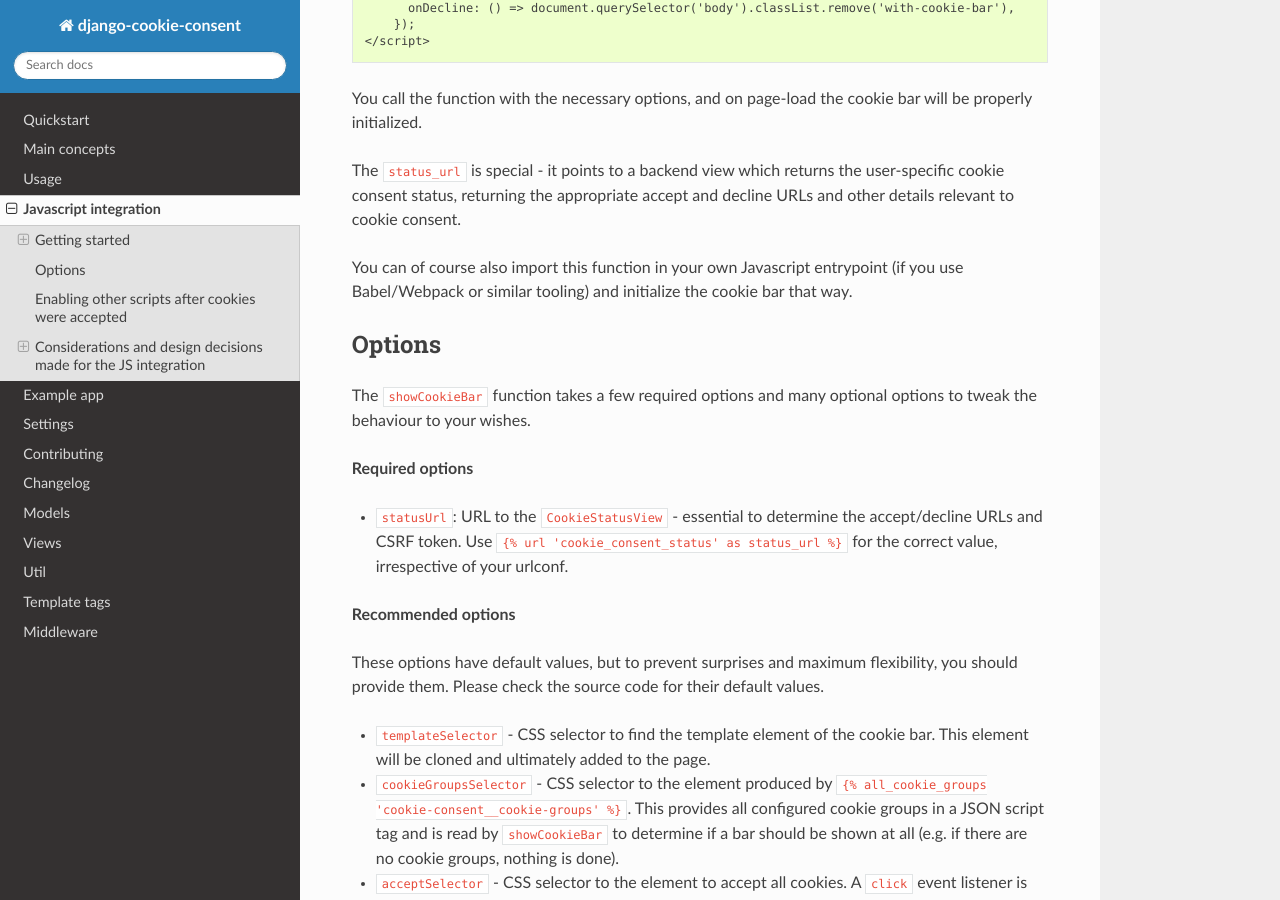
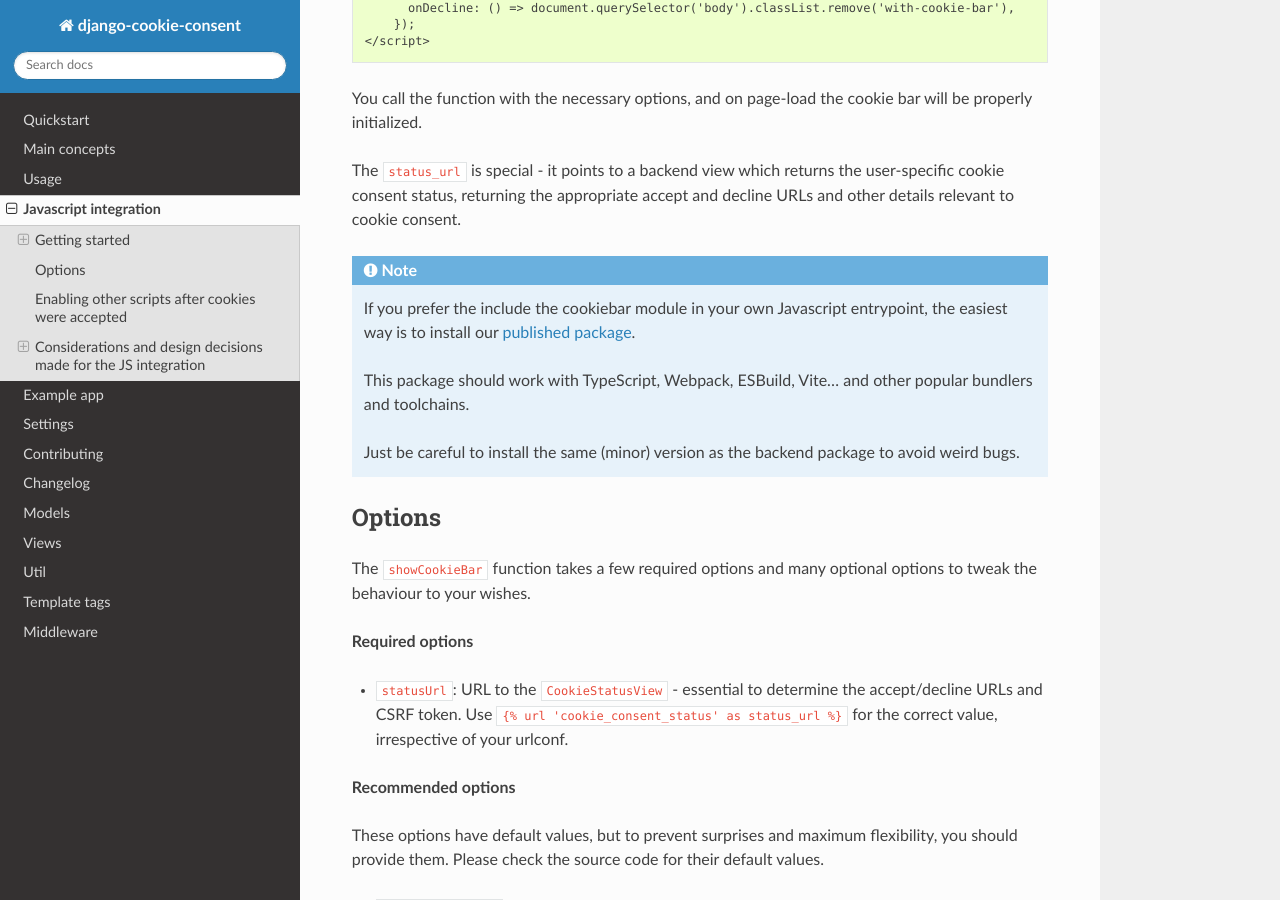
Before and after one commit to jazzband/django-cookie-consent, a Sphinx documentation site: the page built from docs/javascript.rst, in a window 1280 px wide and 900 px high, scrolled down 1931 px. Built offline with Sphinx 7.4.7 and the Read the Docs theme 2.0.0, drawn with Linux system fonts in a browser that asks for light colours.

Commit message:
:pencil: Update Javascript docs to mention NPM package

```diff
--- a/docs/javascript.rst
+++ b/docs/javascript.rst
@@ -105,8 +105,18 @@
 user-specific cookie consent status, returning the appropriate accept and decline URLs
 and other details relevant to cookie consent.
 
-You can of course also import this function in your own Javascript entrypoint (if you
-use Babel/Webpack or similar tooling) and initialize the cookie bar that way.
+.. note::
+
+    If you prefer the include the cookiebar module in your own Javascript entrypoint,
+    the easiest way is to install our `published package`_.
+
+    This package should work with TypeScript, Webpack, ESBuild, Vite... and other popular
+    bundlers and toolchains.
+
+    Just be careful to install the same (minor) version as the backend package to avoid
+    weird bugs.
+
+.. _published package: hhttps://www.npmjs.com/package/django-cookie-consent
 
 Options
 =======
```
Also changed, not shown: js/README.md.
